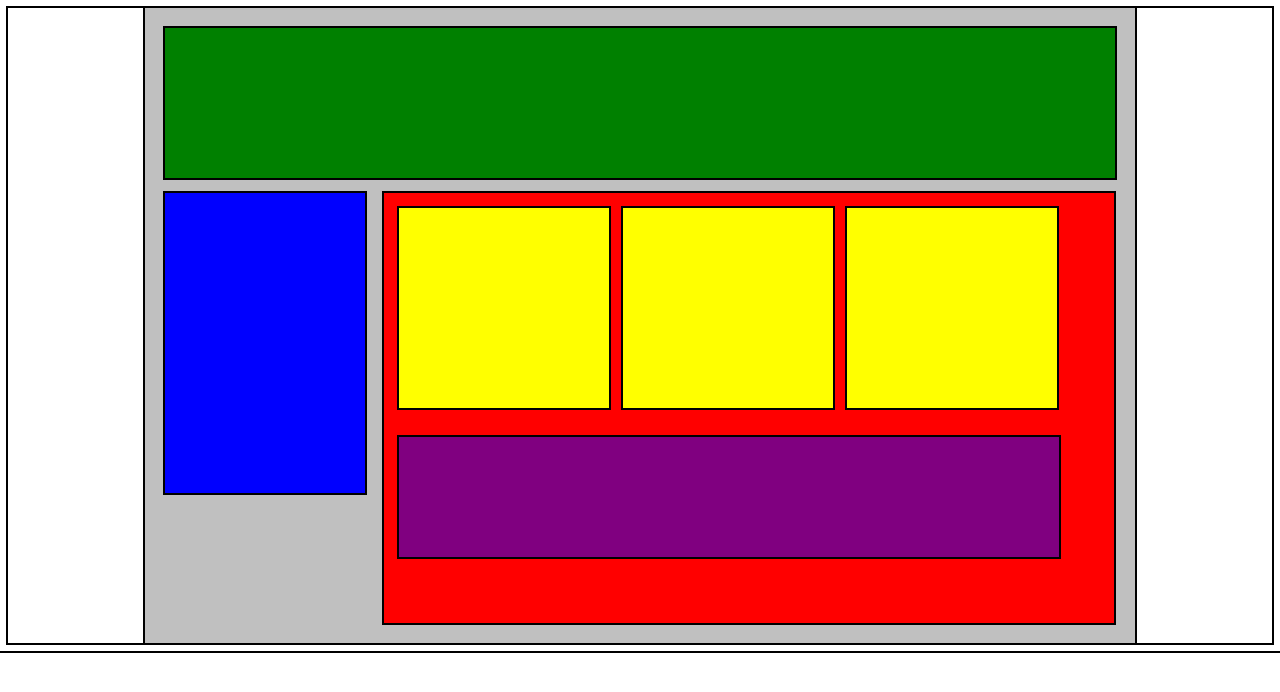
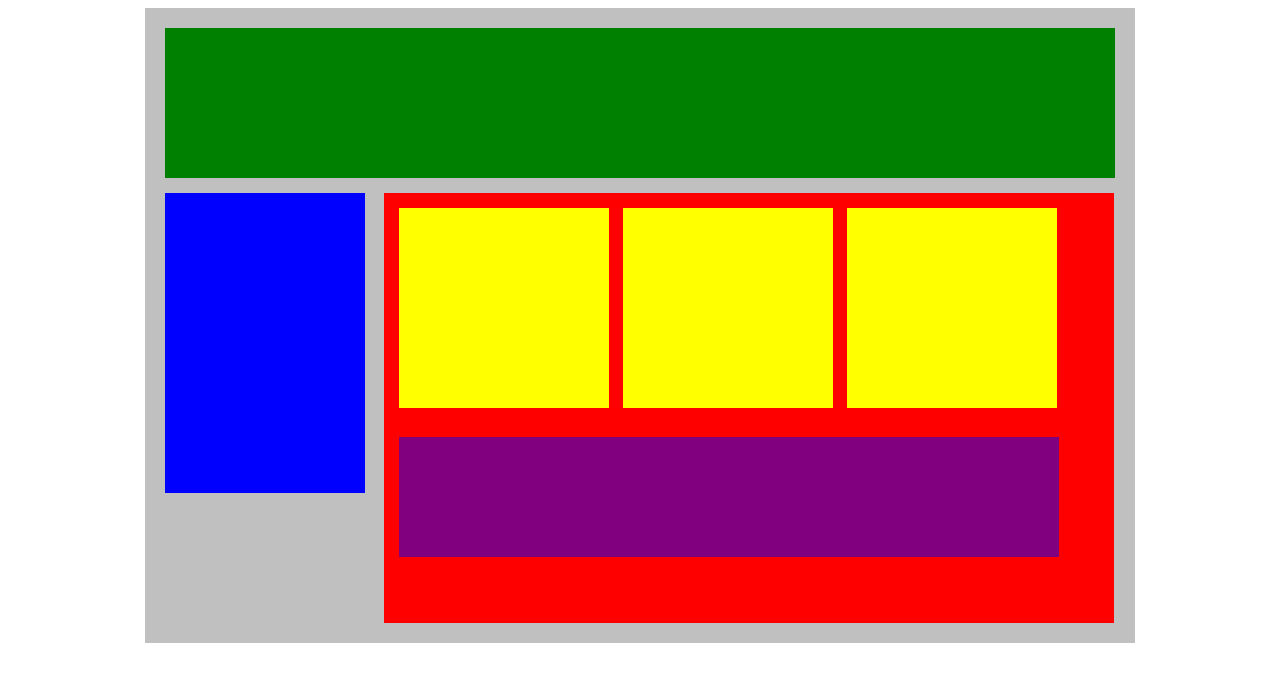
Before and after one commit to jessica-armoa/202306_css, a plain HTML site: page 2. CSS/Core-Bloques/index.html in a window 1280 px wide. Drawn offline with Linux system fonts and the light colour scheme.

Commit message:
Eliminacion de lineas de guia en el ejercicio de bloques

```diff
--- a/2. CSS/Core-Bloques/css/style.css
+++ b/2. CSS/Core-Bloques/css/style.css
@@ -47,7 +47,3 @@
   background-color: purple;
   margin-top: 25px;
 }
-
-*{
-  outline: 2px solid black;
-}
```
